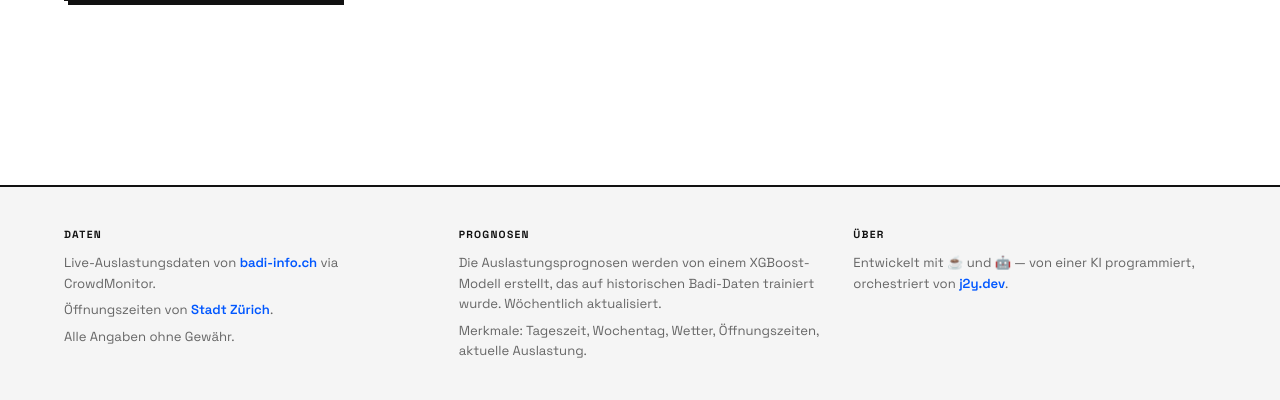
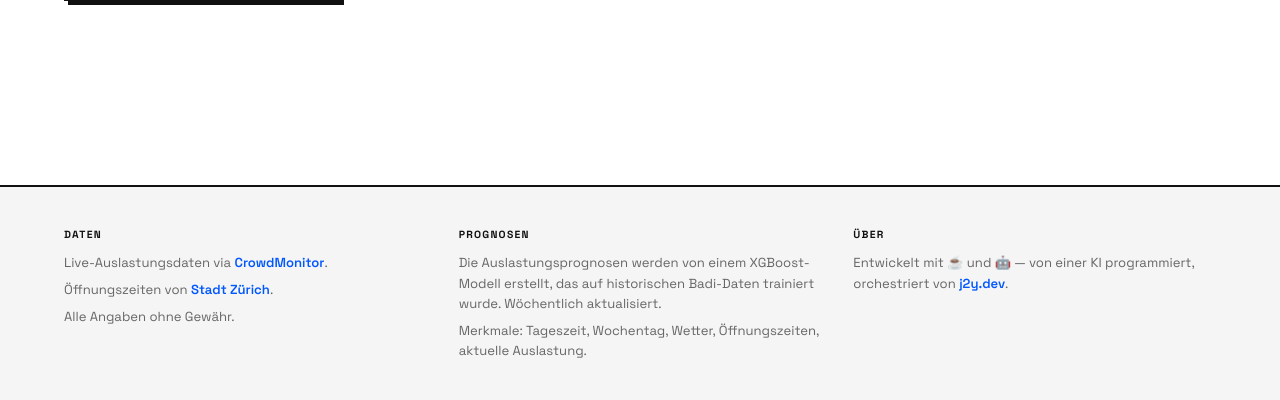
Before and after one commit to mekanics/badifrei, a FastAPI app: page / in a window 1280 px wide. Shown: the part 1931-2331 px from the top of the page. Run offline with FastAPI, Linux system fonts and the light colour scheme; data that the repository does not hold is empty.

Commit message:
Update data sources in footer section of base.html

```diff
--- a/api/templates/base.html
+++ b/api/templates/base.html
@@ -50,8 +50,7 @@
     <div class="footer-inner">
       <div class="footer-col">
         <span class="footer-heading">Daten</span>
-        <p>Live-Auslastungsdaten von <a href="https://badi-info.ch" target="_blank" rel="noopener">badi-info.ch</a> via
-          CrowdMonitor.</p>
+        <p>Live-Auslastungsdaten via <a href="https://ase.ch/" target="_blank" rel="noopener">CrowdMonitor</a>.</p>
         <p>Öffnungszeiten von <a
             href="https://www.stadt-zuerich.ch/de/stadtleben/sport-und-erholung/sport-und-badeanlagen.html"
             target="_blank" rel="noopener">Stadt Zürich</a>.</p>
```
